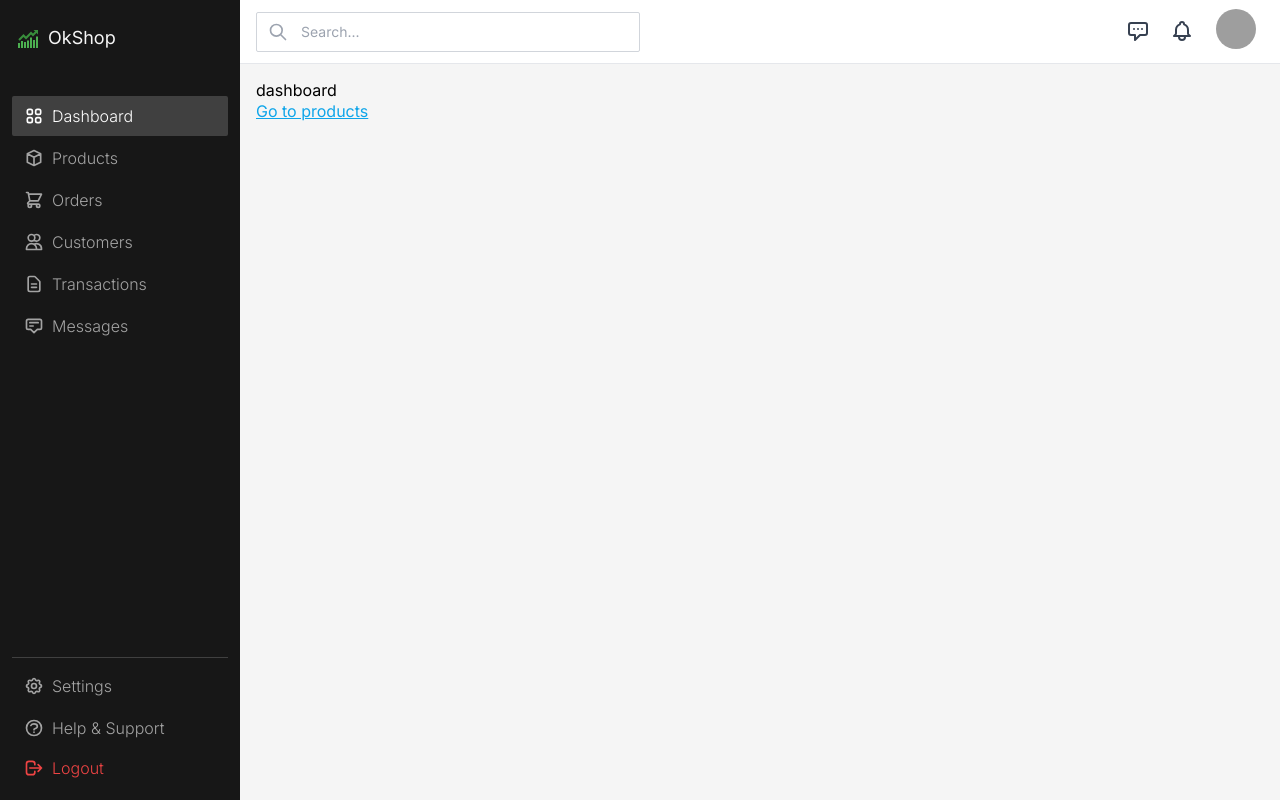
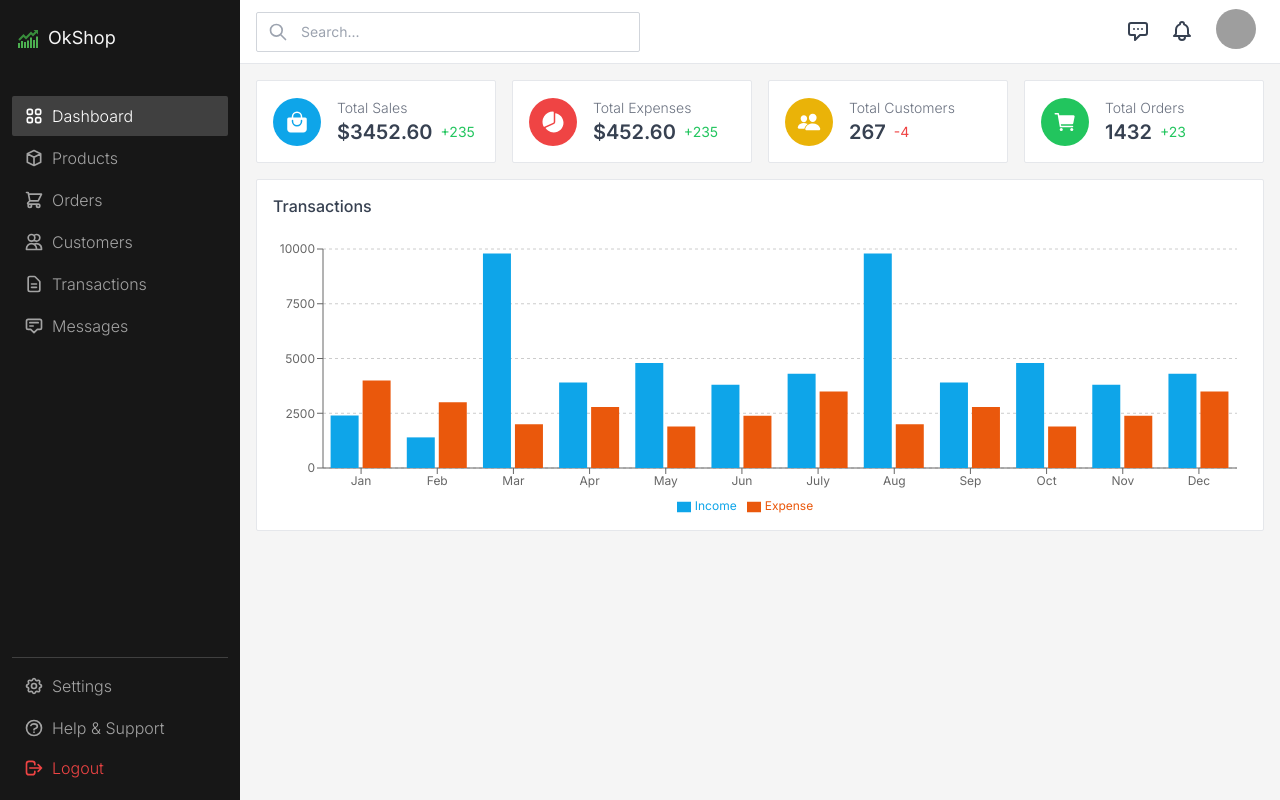
Before and after one commit to iqoll/okshop-dashboard, a React (Create React App) app: page / in a window 1280 px wide. Built offline with nearby package versions, Linux system fonts and the light colour scheme; grey boxes are pictures that could not be loaded; the HTML template or start-up script is replaced by a standard one.

Commit message:
transaction chart

```diff
--- a/package.json
+++ b/package.json
@@ -13,6 +13,7 @@
     "react-icons": "^5.0.1",
     "react-router-dom": "^6.21.1",
     "react-scripts": "5.0.1",
+    "recharts": "^2.10.4",
     "web-vitals": "^2.1.4"
   },
   "scripts": {
--- a/src/components/Dashboard.jsx
+++ b/src/components/Dashboard.jsx
@@ -1,12 +1,14 @@
 import { Link } from 'react-router-dom'
+import DashboardStatsGrid from './DashboardStatsGrid'
+import TransactionChart from './TransactionChart'
 
 export default function Dashboard() {
 	return (
-		<div>
-			<p>dashboard</p>
-			<Link to='/products' className='underline'>
-				Go to products
-			</Link>
+		<div className='flex flex-col gap-4'>
+			<DashboardStatsGrid />
+			<div className='flex gap-4 w-full'>
+				<TransactionChart />
+			</div>
 		</div>
 	)
 }
--- /dev/null
+++ b/src/components/DashboardStatsGrid.jsx
@@ -0,0 +1,75 @@
+import { IoBagHandle, IoCart, IoPeople, IoPieChart } from 'react-icons/io5'
+
+function DashboardStatsGrid() {
+	return (
+		<div className='flex gap-4 w-full'>
+			<BoxWrapper>
+				<div className='rounded-full w-12 h-12 flex items-center justify-center bg-sky-500'>
+					<IoBagHandle className='text-2xl text-white' />
+				</div>
+				<div className='pl-4'>
+					<span className='text-sm text-gray-500 font-light'>Total Sales</span>
+					<div className='flex items-center'>
+						<strong className='text-xl text-gray-700 font-semibold'>
+							$3452.60
+						</strong>
+						<span className='text-sm text-green-500 pl-2'>+235</span>
+					</div>
+				</div>
+			</BoxWrapper>
+			<BoxWrapper>
+				<div className='rounded-full w-12 h-12 flex items-center justify-center bg-red-500'>
+					<IoPieChart className='text-2xl text-white' />
+				</div>
+				<div className='pl-4'>
+					<span className='text-sm text-gray-500 font-light'>
+						Total Expenses
+					</span>
+					<div className='flex items-center'>
+						<strong className='text-xl text-gray-700 font-semibold'>
+							$452.60
+						</strong>
+						<span className='text-sm text-green-500 pl-2'>+235</span>
+					</div>
+				</div>
+			</BoxWrapper>
+			<BoxWrapper>
+				<div className='rounded-full w-12 h-12 flex items-center justify-center bg-yellow-500'>
+					<IoPeople className='text-2xl text-white' />
+				</div>
+				<div className='pl-4'>
+					<span className='text-sm text-gray-500 font-light'>
+						Total Customers
+					</span>
+					<div className='flex items-center'>
+						<strong className='text-xl text-gray-700 font-semibold'>267</strong>
+						<span className='text-sm text-red-500 pl-2'>-4</span>
+					</div>
+				</div>
+			</BoxWrapper>
+			<BoxWrapper>
+				<div className='rounded-full w-12 h-12 flex items-center justify-center bg-green-500'>
+					<IoCart className='text-2xl text-white' />
+				</div>
+				<div className='pl-4'>
+					<span className='text-sm text-gray-500 font-light'>Total Orders</span>
+					<div className='flex items-center'>
+						<strong className='text-xl text-gray-700 font-semibold'>
+							1432
+						</strong>
+						<span className='text-sm text-green-500 pl-2'>+23</span>
+					</div>
+				</div>
+			</BoxWrapper>
+		</div>
+	)
+}
+export default DashboardStatsGrid
+
+function BoxWrapper({ children }) {
+	return (
+		<div className='bg-white rounded-sm p-4 flex-1 border border-gray-200 flex items-center'>
+			{children}
+		</div>
+	)
+}
--- /dev/null
+++ b/src/components/TransactionChart.jsx
@@ -0,0 +1,44 @@
+import React from 'react'
+import {
+	BarChart,
+	Bar,
+	XAxis,
+	YAxis,
+	CartesianGrid,
+	Tooltip,
+	Legend,
+	ResponsiveContainer,
+} from 'recharts'
+
+import chartData from '../lib/chartData'
+
+export default function TransactionChart() {
+	return (
+		<div className='h-[22rem] bg-white p-4 rounded-sm border border-gray-200 flex flex-col flex-1'>
+			<strong className='text-gray-700 font-medium'>Transactions</strong>
+			<div className='mt-3 w-full flex-1 text-xs'>
+				<ResponsiveContainer width='100%' height='100%'>
+					<BarChart
+						width={500}
+						height={300}
+						data={chartData}
+						margin={{
+							top: 20,
+							right: 10,
+							left: -10,
+							bottom: 0,
+						}}
+					>
+						<CartesianGrid strokeDasharray='3 3 0 0' vertical={false} />
+						<XAxis dataKey='name' />
+						<YAxis />
+						<Tooltip />
+						<Legend />
+						<Bar dataKey='Income' fill='#0ea5e9' />
+						<Bar dataKey='Expense' fill='#ea580c' />
+					</BarChart>
+				</ResponsiveContainer>
+			</div>
+		</div>
+	)
+}
--- /dev/null
+++ b/src/lib/chartData.jsx
@@ -0,0 +1,64 @@
+const chartData = [
+	{
+		name: 'Jan',
+		Expense: 4000,
+		Income: 2400
+	},
+	{
+		name: 'Feb',
+		Expense: 3000,
+		Income: 1398
+	},
+	{
+		name: 'Mar',
+		Expense: 2000,
+		Income: 9800
+	},
+	{
+		name: 'Apr',
+		Expense: 2780,
+		Income: 3908
+	},
+	{
+		name: 'May',
+		Expense: 1890,
+		Income: 4800
+	},
+	{
+		name: 'Jun',
+		Expense: 2390,
+		Income: 3800
+	},
+	{
+		name: 'July',
+		Expense: 3490,
+		Income: 4300
+	},
+	{
+		name: 'Aug',
+		Expense: 2000,
+		Income: 9800
+	},
+	{
+		name: 'Sep',
+		Expense: 2780,
+		Income: 3908
+	},
+	{
+		name: 'Oct',
+		Expense: 1890,
+		Income: 4800
+	},
+	{
+		name: 'Nov',
+		Expense: 2390,
+		Income: 3800
+	},
+	{
+		name: 'Dec',
+		Expense: 3490,
+		Income: 4300
+	}
+]
+
+export default chartData
```
Also changed, not shown: 1 other file (tests, documents, lock files or other folders).
